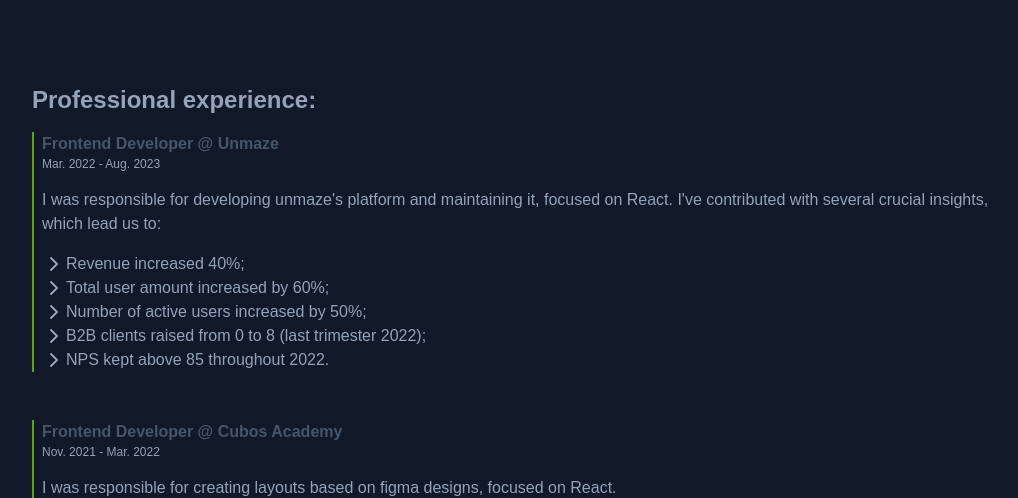
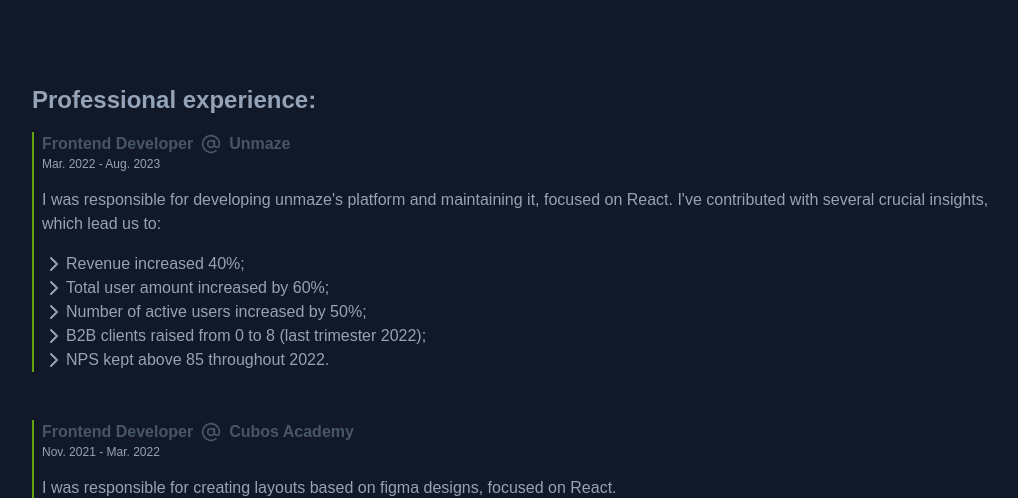
Before and after one commit to caiobukvar/bkvr-dev, a Next.js app: page / in a window 1280 px wide. Shown: the part 880-1378 px from the top of the page, without its empty margins (112-1130 px from the left). Built offline with nearby package versions, Linux system fonts and the light colour scheme; a web font is replaced by a local one.

Commit message:
feat: new icon for company

```diff
--- a/src/app/components/Experience/index.tsx
+++ b/src/app/components/Experience/index.tsx
@@ -1,4 +1,4 @@
-import { ChevronRight } from "lucide-react";
+import { AtSign, Building, ChevronRight } from "lucide-react";
 
 /* eslint-disable react/no-unescaped-entities */
 export default function Experience() {
@@ -8,11 +8,14 @@ export default function Experience() {
       <div className="flex flex-col gap-12">
         <div className="flex flex-col gap-4 border-l-2 border-lime-600 pl-2">
           <div className="flex flex-col">
-            <h2 className="text-slate-600 font-bold">
-              Frontend Developer @ Unmaze
-            </h2>
+            <div className="flex gap-2">
+              <h2 className="text-slate-600 font-bold">Frontend Developer</h2>
+              <AtSign className="text-slate-600 w-5 h-5 self-center" />
+              <h2 className="text-slate-600 font-bold">Unmaze</h2>
+            </div>
             <p className="text-xs">Mar. 2022 - Aug. 2023</p>
           </div>
+
           <p>
             I was responsible for developing unmaze's platform and maintaining
             it, focused on React. I've contributed with several crucial
@@ -40,9 +43,11 @@ export default function Experience() {
 
         <div className="flex flex-col gap-4 border-l-2 border-lime-600 pl-2">
           <div className="flex flex-col">
-            <h2 className="text-slate-600 font-bold">
-              Frontend Developer @ Cubos Academy
-            </h2>
+            <div className="flex gap-2">
+              <h2 className="text-slate-600 font-bold">Frontend Developer</h2>
+              <AtSign className="text-slate-600 w-5 h-5 self-center" />
+              <h2 className="text-slate-600 font-bold">Cubos Academy</h2>
+            </div>
             <p className="text-xs">Nov. 2021 - Mar. 2022</p>
           </div>
           <p>
```
